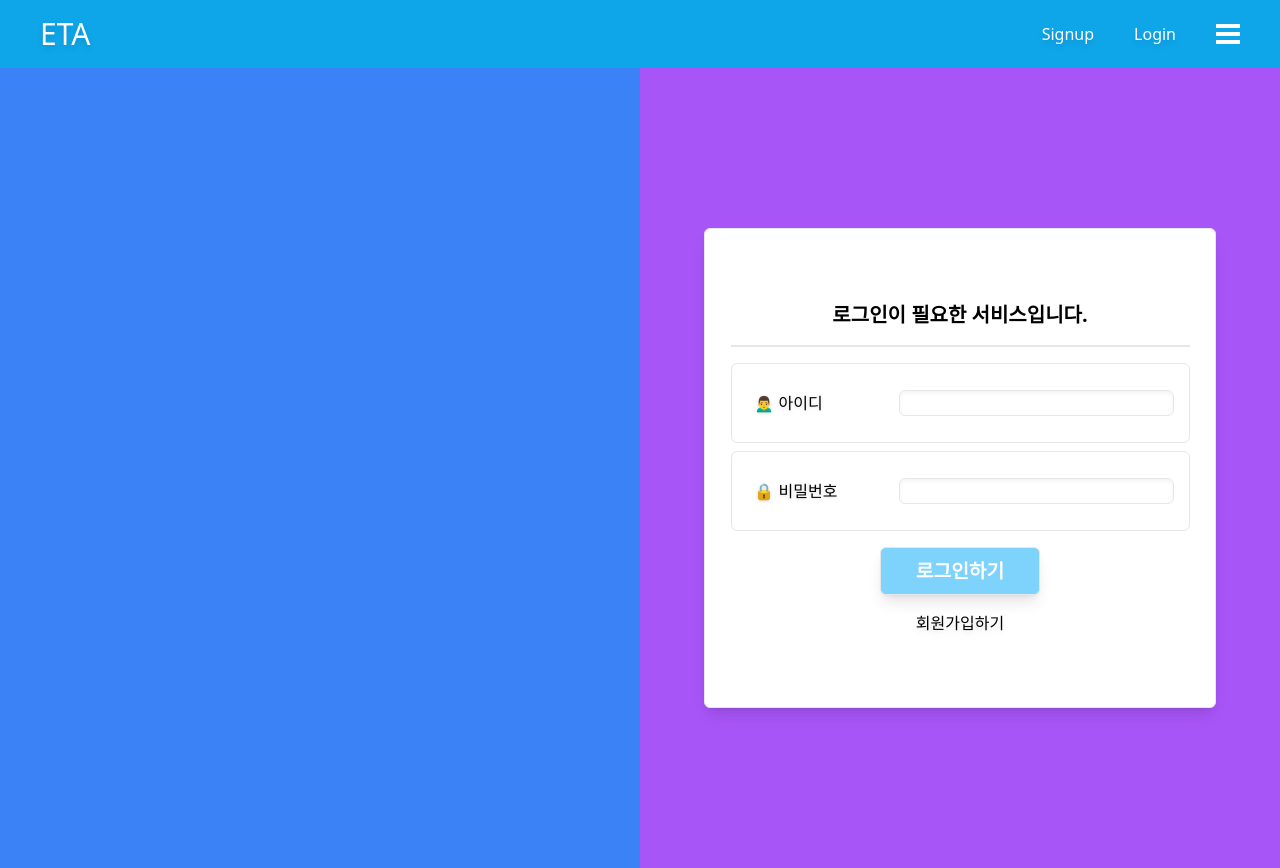
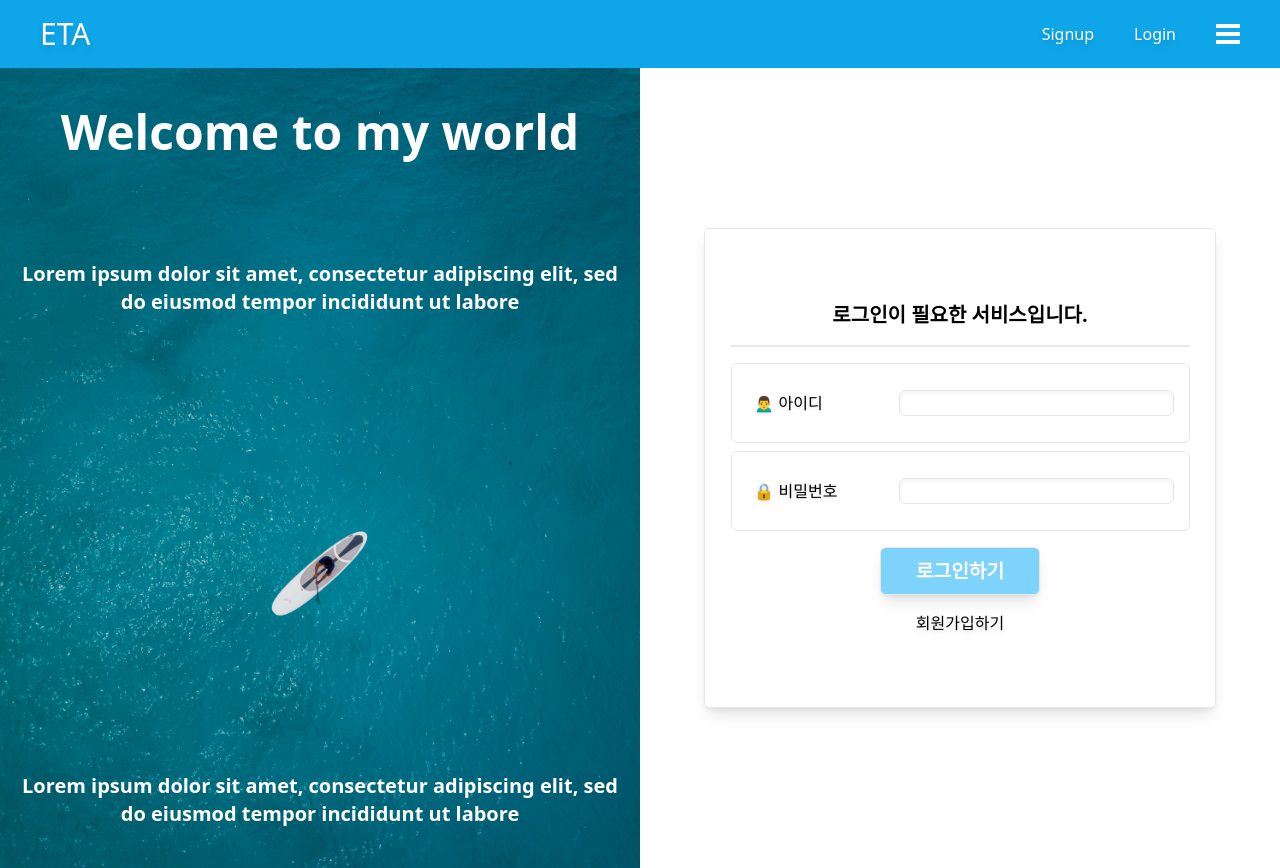
Before and after one commit to JisooOvO/DataAnalystProject-Frontend-YoungmanProject, a React (Create React App) app: page /login in a window 1280 px wide. Built offline with nearby package versions, Linux system fonts and the light colour scheme.

Commit message:
add Map page

```diff
--- a/src/component/loginPage/LoginLeftImage.js
+++ b/src/component/loginPage/LoginLeftImage.js
@@ -1,6 +1,12 @@
+import loginBackgroundImg from "../../image/loginBackgroundImg.jpg"
 const LoginLeftImage = () => {
   return (
-    <div className="bg-blue-500 sm:w-[50%] sm:h-full hidden sm:block"></div>
+    <div className="sm:w-[50%] sm:h-full hidden sm:block relative">
+      <p className="absolute top-10 w-full text-center text-5xl font-bold text-white">Welcome to my world</p>
+      <p className="absolute top-48 w-full text-center text-xl font-bold text-white px-2">Lorem ipsum dolor sit amet, consectetur adipiscing elit, sed do eiusmod tempor incididunt ut labore</p>
+      <img className="w-full h-full" src={loginBackgroundImg} alt="로그인 백그라운드 이미지"/>
+      <p className="absolute bottom-10 w-full text-center text-xl font-bold text-white px-2">Lorem ipsum dolor sit amet, consectetur adipiscing elit, sed do eiusmod tempor incididunt ut labore</p>
+    </div>
   )
 }
 
--- a/src/component/loginPage/LoginRightComponent.js
+++ b/src/component/loginPage/LoginRightComponent.js
@@ -2,7 +2,7 @@ import LoginForm from "./LoginForm"
 
 const LoginRightComponent = () => {
   return (
-    <div className="w-full sm:w-[50%] h-full bg-purple-500 flex justify-center items-center">
+    <div className="w-full sm:w-[50%] h-full flex justify-center items-center">
         <LoginForm/>
     </div>
   )
--- a/src/component/mapPage/MapComponent.js
+++ b/src/component/mapPage/MapComponent.js
@@ -2,10 +2,12 @@ import OsMap from "./OsMap"
 
 const MapComponent = () => {
   return (
-    <div className="w-[60%] h-[60%] relative flex justify-center items-center">
-        <div className="border absolute top-10 p-1 w-[80%] z-[9999]">
-          <input type="text" defaultValue={"검색어를 입력하세요"}/>
-        </div>
+    <div className="w-[80%] h-full relative flex justify-center items-center">
+        <form className="bg-white border absolute top-10 p-1 w-[80%] z-[9999] flex gap-2 justify-center">
+          <div>🔎</div>
+          <input className="w-[75%] border shadow-inner px-2" type="text" placeholder={"검색어를 입력하세요"}/>
+          <button className="flex justify-center border">검색</button>
+        </form>
         <OsMap/>
     </div>
   )
--- a/src/component/mapPage/OsMap.js
+++ b/src/component/mapPage/OsMap.js
@@ -6,7 +6,7 @@ function OsMap() {
   const position = [34, 129];
 
   return (
-    <MapContainer center={position} zoom={10} style={{width : "100%", height : "100%"}}>
+    <MapContainer center={position} zoom={5} style={{width : "100%", height : "100%"}}>
       <TileLayer
         url={OpenStreetMap_Mapnik["url"]}
         attribution={OpenStreetMap_Mapnik["attribution"]}
--- a/src/index.css
+++ b/src/index.css
@@ -5,6 +5,7 @@
 body {
     width: 100vw;
     height: 100vh;
+    overflow-x: hidden;
 }
 
 .App {
```
Also changed, not shown: src/image/loginBackgroundImg.jpg (added).
